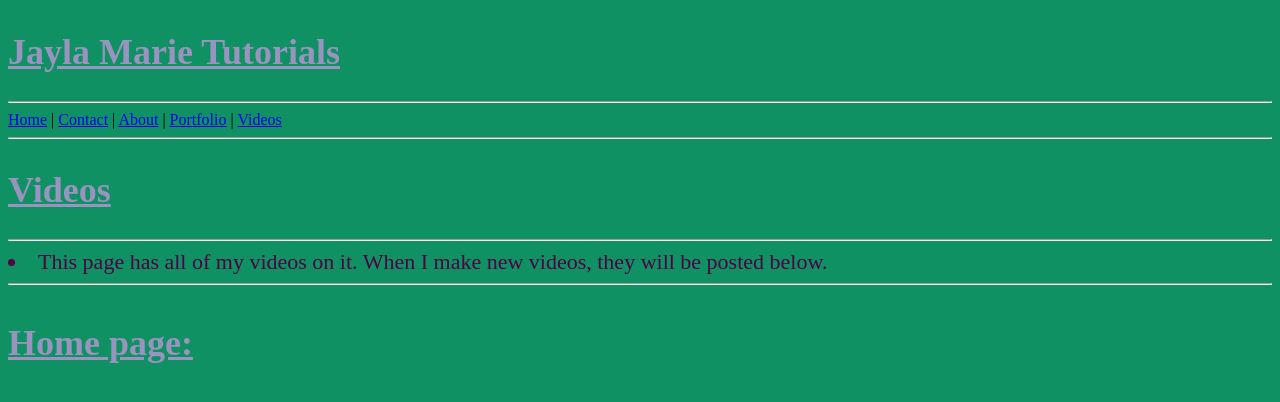
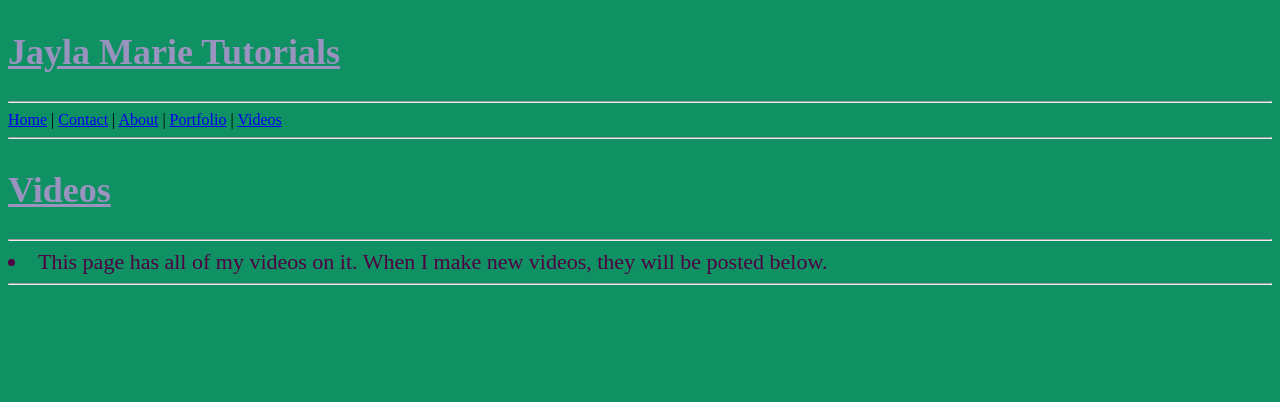
Before and after one commit to jaylaamariee/HtmlTextStructure-1, a plain HTML site: page links.html in a window 1280 px wide. Drawn offline with Linux system fonts and the light colour scheme.

Commit message:
Update links.html

```diff
--- a/links.html
+++ b/links.html
@@ -46,11 +46,6 @@
       they will be posted below.</li>
       <hr>
     </section>
-    <article>
-    <h4>
-      <u>Home page:</u>
-    </h4>
-   </article>
     <aside></aside>
     <aside></aside>
    </body>
```
